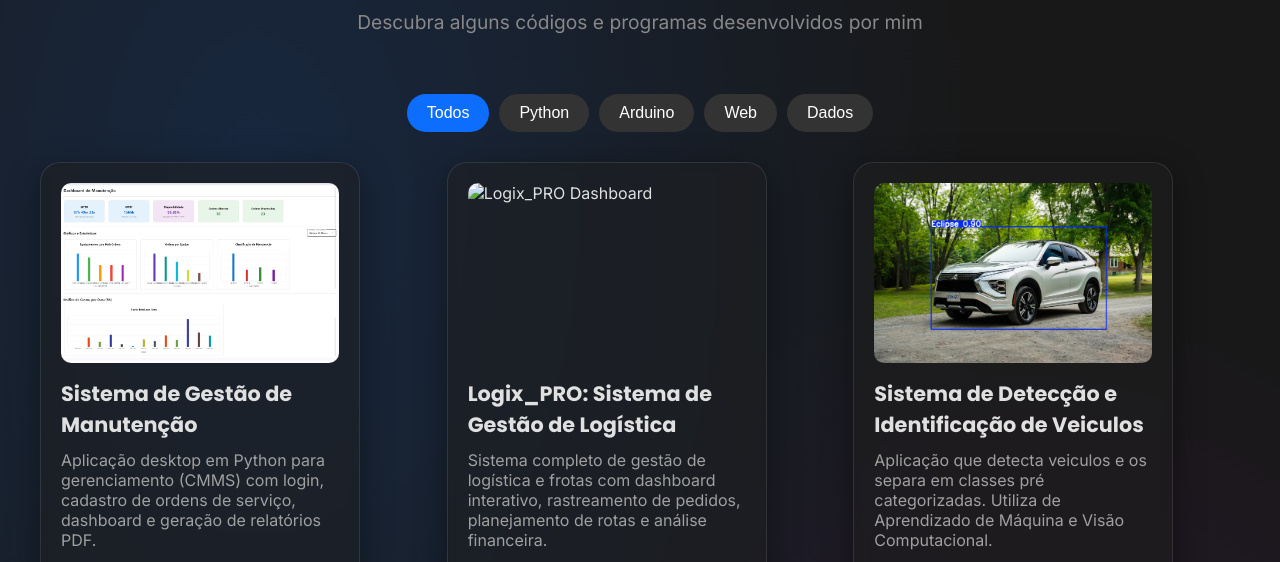
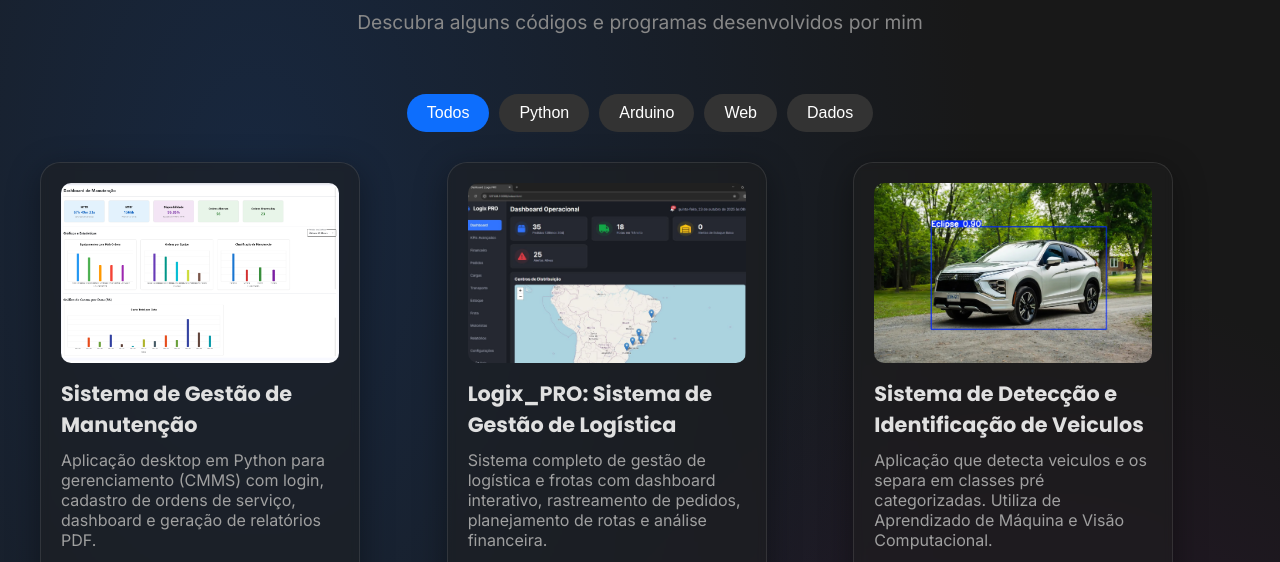
Before and after one commit to theofeitoza/portifolio, a plain HTML site: page repositorio.html in a window 1280 px wide. Shown: the part 224-786 px from the top of the page. Drawn offline with nearby package versions, Linux system fonts and the light colour scheme.

Commit message:
Update repositorio.html

```diff
--- a/repositorio.html
+++ b/repositorio.html
@@ -74,7 +74,7 @@
                  data-desc-long="Logix_PRO é um sistema completo de gestão de logística e frotas projetado para fornecer uma interface rica e interativa para supervisionar todo o fluxo de trabalho de transporte. Ele integra funcionalidades essenciais como gestão de frotas e motoristas, rastreamento de pedidos, monitoramento financeiro e análise de dados em uma única plataforma coesa."
                  data-gh-link="https://github.com/theofeitoza/Logix_PRO">
                 <div class="card repo-card">
-                    <img src="images/logixpro/JPG" alt="Logix_PRO Dashboard" loading="lazy">
+                    <img src="images/logixpro/dashboard.JPG" alt="Logix_PRO Dashboard" loading="lazy">
                     <h3>Logix_PRO: Sistema de Gestão de Logística</h3>
                     <p>Sistema completo de gestão de logística e frotas com dashboard interativo, rastreamento de pedidos, planejamento de rotas e análise financeira.</p>
                     <div class="skills">
```
